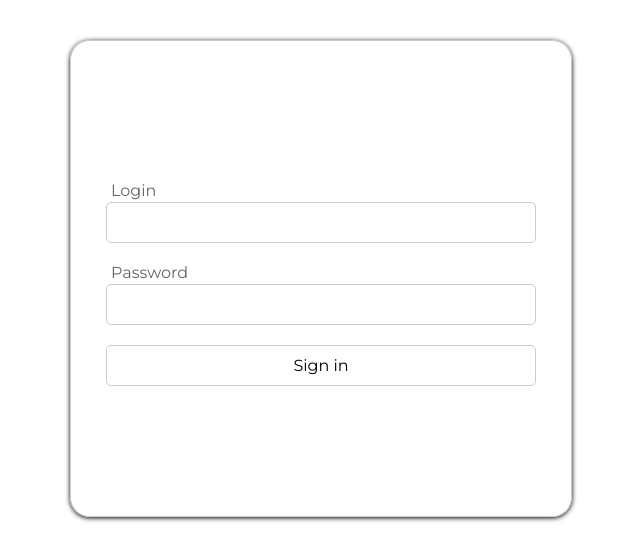
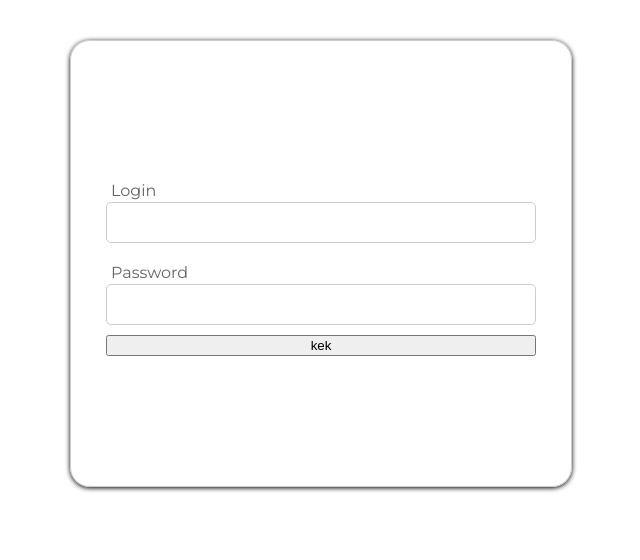
Before and after one commit to andyAG24/internship, a React (Create React App) app: page /login in a window 1280 px wide. Shown: the top 560 px of the page, without its empty margins (319-959 px from the left). Built offline with nearby package versions, Linux system fonts and the light colour scheme.

Commit message:
Typescript. Remade of index, Input, Layout, Login

```diff
--- a/src/components/Button.tsx
+++ b/src/components/Button.tsx
@@ -1,6 +1,5 @@
 import React from 'react';
 import styled from 'styled-components';
-import PropTypes from 'prop-types';
 
 const ButtonWrapper = styled.button`
   width: 100%;
@@ -21,20 +20,14 @@ const ButtonWrapper = styled.button`
   }
 `;
 
-function Button({
-  disabled = false,
-  onClick = undefined,
-  title = 'Click',
-}) {
+function Button(
+  disabled: boolean = false,
+  onClick: () => {},
+  title: string = 'Click',
+) {
   return (
     <ButtonWrapper disabled={disabled} onClick={onClick}>{title}</ButtonWrapper>
   );
 }
 
-Button.propTypes = {
-  title: PropTypes.string,
-  onClick: PropTypes.func,
-  disabled: PropTypes.bool,
-};
-
 export default Button;
--- a/src/components/Input.jsx
+++ b/src/components/Input.tsx
@@ -1,7 +1,6 @@
 /* eslint-disable jsx-a11y/label-has-associated-control */
-import React from 'react';
+import React, { ChangeEvent } from 'react';
 import styled from 'styled-components';
-import PropTypes from 'prop-types';
 
 const InputWrapper = styled.div`
   display: flex;
@@ -22,13 +21,21 @@ const InputWrapper = styled.div`
   }
 `;
 
+type InputProps = {
+  label?: string,
+  placeholder?: string,
+  value?: string,
+  type?: string,
+  onChange?: (ev: ChangeEvent<HTMLInputElement>) => void,
+};
+
 function Input({
   label,
   placeholder,
   value,
   type,
   onChange,
-}) {
+}: InputProps) {
   return (
     <InputWrapper>
       { label
@@ -36,19 +43,12 @@ function Input({
       <input
         placeholder={placeholder}
         value={value}
+        onChange={onChange}
         type={type}
-        onChange={onChange}
       />
     </InputWrapper>
+    // <div>kek</div>
   );
 }
 
-Input.propTypes = {
-  label: PropTypes.string,
-  placeholder: PropTypes.string,
-  value: PropTypes.string,
-  type: PropTypes.string,
-  onChange: PropTypes.func,
-};
-
 export default Input;
--- a/src/pages/login/Login.jsx
+++ b/src/pages/login/Login.tsx
@@ -1,7 +1,7 @@
 import React, { useState } from 'react';
 import { useHistory } from 'react-router';
 import styled from 'styled-components';
-import { Input, Button, Layout } from 'components';
+import { Input, Layout } from 'components';
 
 const LoginFormWrapper = styled.div`
   border: 1px solid #ccc;
@@ -40,12 +40,12 @@ function Login() {
 
   const history = useHistory();
 
-  function handleLoginChange(ev) {
+  function handleLoginChange(ev: React.ChangeEvent<HTMLInputElement>) {
     setLogin(ev.target.value);
     setInfoMessage('');
   }
 
-  function handlePasswordChange(ev) {
+  function handlePasswordChange(ev: React.ChangeEvent<HTMLInputElement>) {
     setPassword(ev.target.value);
     setInfoMessage('');
   }
@@ -78,11 +78,14 @@ function Login() {
     <Layout>
       <LoginFormWrapper>
         <LoginForm>
-          <Input label="Login" name="login" onChange={handleLoginChange} />
-          <Input label="Password" name="password" type="password" onChange={handlePasswordChange} />
+          <Input label="Login" onChange={handleLoginChange} />
+          <Input label="Password" type="password" onChange={handlePasswordChange} />
           { infoMessage
             && <InfoMessage>{infoMessage}</InfoMessage>}
-          <Button onClick={signIn} disabled={!!infoMessage} title="Sign in" />
+          {/* <Button onClick={signIn} disabled={!!infoMessage} title="Sign in" /> */}
+
+          {/* Временный костыль */}
+          <button type="button" onClick={signIn}>kek</button>
         </LoginForm>
       </LoginFormWrapper>
     </Layout>
```
Also changed, not shown: src/components/Layout.tsx (renamed from src/components/Layout.jsx), src/components/index.tsx (renamed from src/components/index.jsx).
